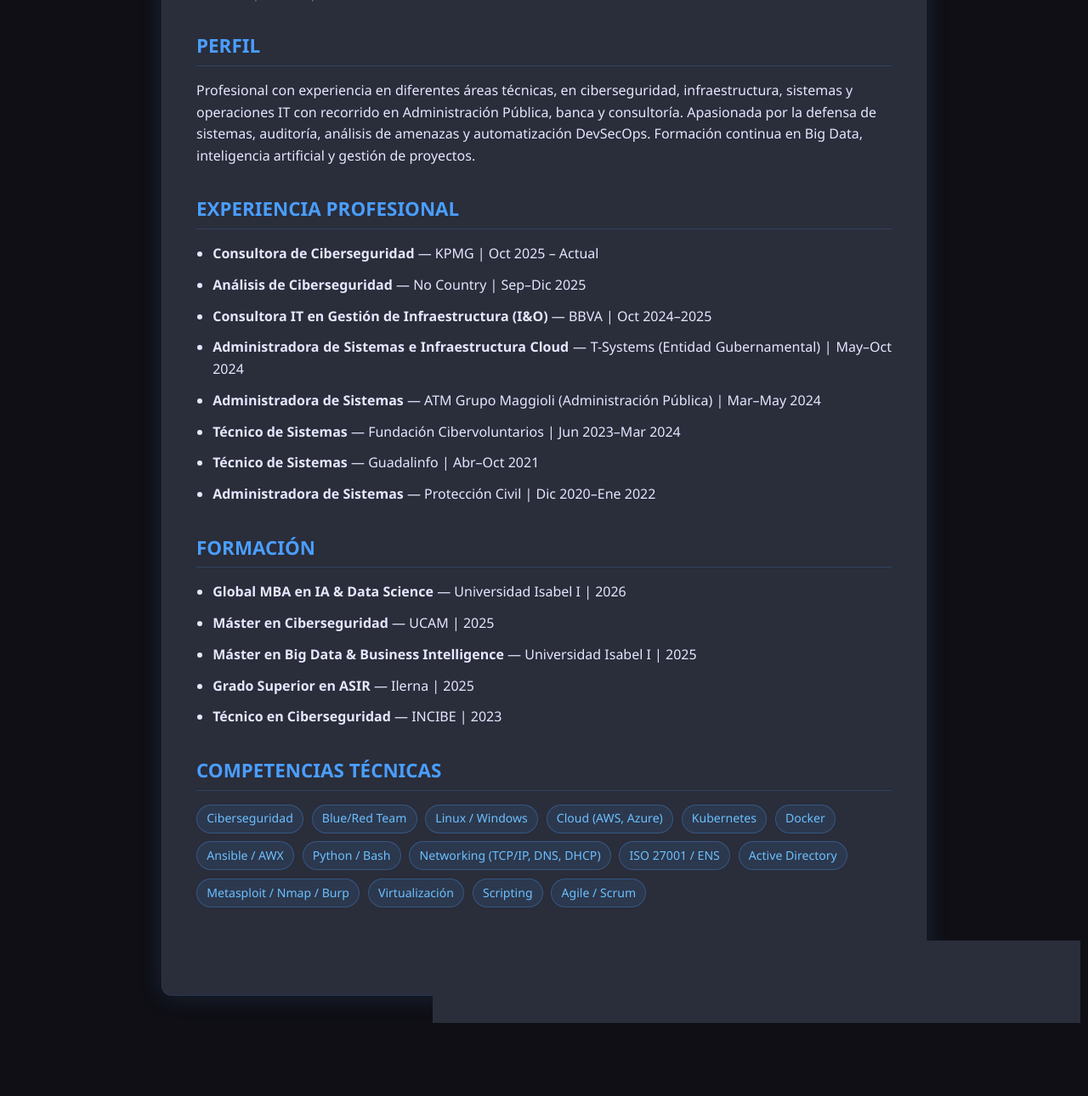
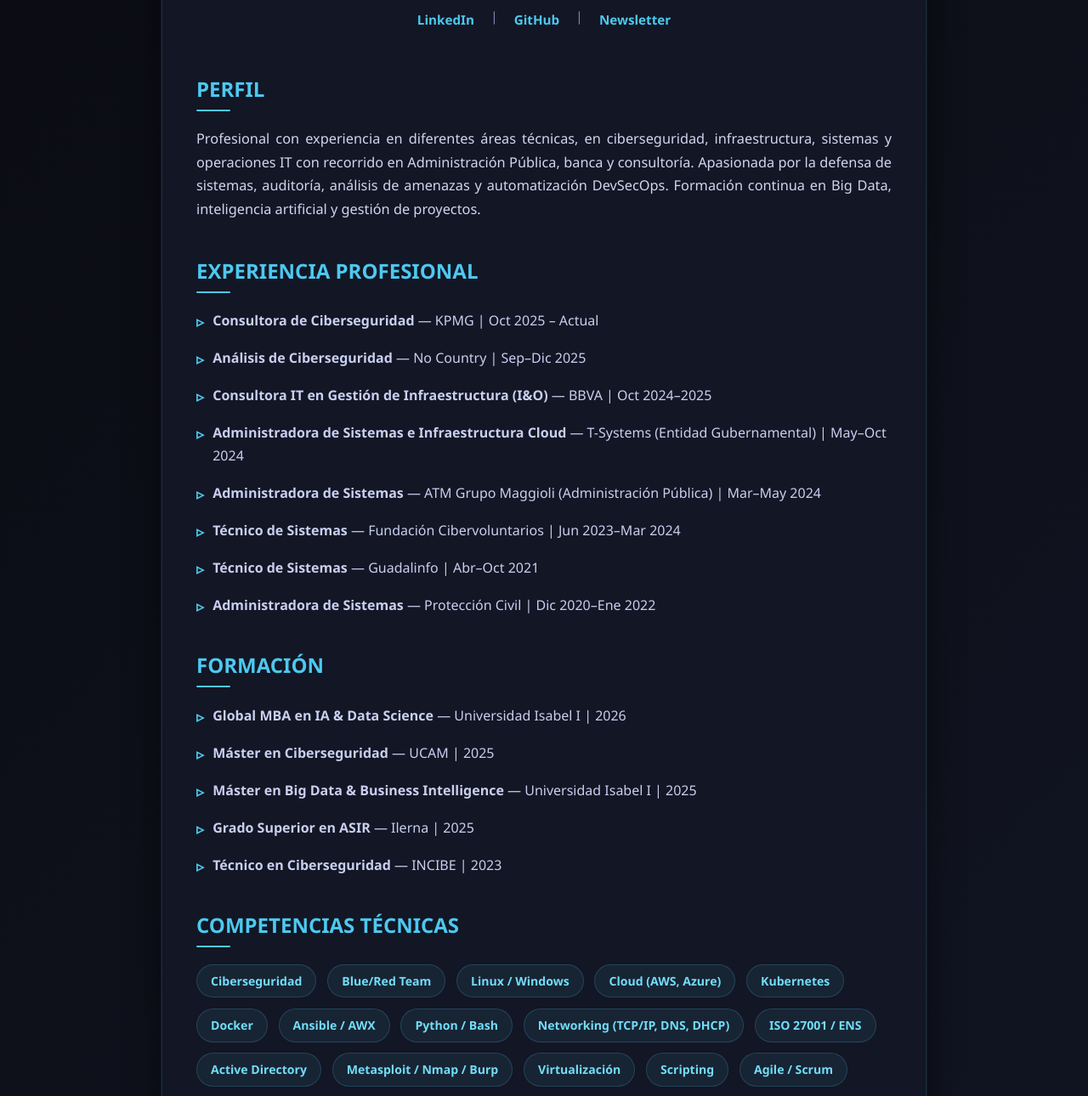
Before and after one commit to iceYami/cv, a plain HTML site: page index.html in a window 1280 px wide. Shown: the part 164-1454 px from the top of the page at 85% size. Before the commit the page ends 1368 px from the top, so only its background shows below. Drawn offline with Linux system fonts and the light colour scheme.

Commit message:
Update style.css

```diff
--- a/style.css
+++ b/style.css
@@ -1,10 +1,12 @@
 :root {
-  --bg: #0f0f15;
-  --fg: #e6e6ff;
-  --accent: #4a9eff;
-  --mid: #2a2d3a;
-  --highlight: #6cc0ff;
-  --muted: #7a7fa0;
+  --bg: #0b0c13;
+  --card-bg: #131624;
+  --fg: #e0e5ff;
+  --accent: #4cc9f0;
+  --accent-dark: #3a99c4;
+  --highlight: #72ddf7;
+  --muted: #7e8bb5;
+  --border: rgba(76, 201, 240, 0.12);
 }
 
 * {
@@ -14,98 +16,194 @@
 }
 
 body {
-  background: var(--bg);
+  background: linear-gradient(135deg, var(--bg), #111422);
   color: var(--fg);
-  font-family: 'Segoe UI', system-ui, sans-serif;
-  line-height: 1.6;
+  font-family: 'Segoe UI', 'Helvetica Neue', system-ui, sans-serif;
+  line-height: 1.65;
   padding: 2rem 1rem;
+  min-height: 100vh;
 }
 
 .container {
   max-width: 900px;
   margin: 0 auto;
-  background: var(--mid);
-  padding: 2.5rem;
-  border-radius: 12px;
-  box-shadow: 0 0 30px rgba(74, 158, 255, 0.15);
-  border: 1px solid rgba(74, 158, 255, 0.1);
+  background: var(--card-bg);
+  padding: 3rem 2.5rem;
+  border-radius: 18px;
+  box-shadow: 0 10px 40px rgba(0, 0, 0, 0.5), 0 0 0 1px var(--border);
+  border: 1px solid var(--border);
+  backdrop-filter: blur(8px);
+  transition: transform 0.3s ease;
+}
+
+.container:hover {
+  transform: translateY(-2px);
+}
+
+header {
+  text-align: center;
+  margin-bottom: 2.8rem;
 }
 
 header h1 {
-  font-size: 2.4rem;
-  margin-bottom: 0.5rem;
-  color: var(--highlight);
+  font-size: 2.8rem;
+  font-weight: 800;
+  background: linear-gradient(to right, var(--accent), var(--highlight));
+  -webkit-background-clip: text;
+  background-clip: text;
+  color: transparent;
   letter-spacing: -0.5px;
+  margin-bottom: 0.6rem;
+  text-shadow: 0 2px 6px rgba(76, 201, 240, 0.15);
 }
 
-.contact, .badges {
-  margin: 0.6rem 0;
+.badges {
+  margin-top: 1rem;
   color: var(--muted);
   font-size: 0.95rem;
+  display: flex;
+  justify-content: center;
+  gap: 1.2rem;
+  flex-wrap: wrap;
 }
 
-.contact a, .badges a {
+.badges a {
   color: var(--accent);
   text-decoration: none;
+  font-weight: 600;
+  position: relative;
+  padding: 0.25rem 0;
+  transition: color 0.25s ease;
 }
 
-.contact a:hover, .badges a:hover {
-  text-decoration: underline;
+.badges a::after {
+  content: '';
+  position: absolute;
+  bottom: 0;
+  left: 0;
+  width: 0;
+  height: 1px;
+  background: var(--accent);
+  transition: width 0.3s ease;
+}
+
+.badges a:hover {
+  color: var(--highlight);
+}
+
+.badges a:hover::after {
+  width: 100%;
 }
 
 section {
-  margin: 2rem 0;
+  margin: 2.4rem 0;
 }
 
 h2 {
+  font-size: 1.5rem;
+  font-weight: 700;
   color: var(--accent);
-  margin-bottom: 1rem;
-  font-size: 1.4rem;
-  border-bottom: 1px solid rgba(74, 158, 255, 0.2);
-  padding-bottom: 0.3rem;
+  margin-bottom: 1.2rem;
+  position: relative;
+  padding-bottom: 0.4rem;
+}
+
+h2::after {
+  content: '';
+  position: absolute;
+  bottom: 0;
+  left: 0;
+  width: 40px;
+  height: 2px;
+  background: var(--accent);
+  border-radius: 2px;
+}
+
+.profile p {
+  text-align: justify;
+  font-size: 1.02rem;
+  color: #d0d6f0;
+  line-height: 1.7;
 }
 
 ul {
-  padding-left: 1.2rem;
+  list-style: none;
+  padding-left: 0;
 }
 
-li {
-  margin-bottom: 0.7rem;
-  text-align: justify;
+ul li {
+  margin-bottom: 1.1rem;
+  padding-left: 1.2rem;
+  position: relative;
+  font-size: 1rem;
+  color: #c8cff0;
+}
+
+ul li::before {
+  content: '▹';
+  position: absolute;
+  left: 0;
+  color: var(--accent);
+  font-weight: bold;
+  font-size: 1.1rem;
 }
 
 .tags {
   display: flex;
   flex-wrap: wrap;
-  gap: 0.6rem;
+  gap: 0.8rem;
+  margin-top: 0.6rem;
 }
 
 .tags span {
-  background: rgba(74, 158, 255, 0.1);
-  padding: 0.3rem 0.7rem;
-  border-radius: 20px;
+  background: rgba(76, 201, 240, 0.08);
+  color: var(--highlight);
+  padding: 0.45rem 1rem;
+  border-radius: 30px;
   font-size: 0.88rem;
-  color: var(--highlight);
-  border: 1px solid rgba(74, 158, 255, 0.3);
+  font-weight: 600;
+  border: 1px solid rgba(76, 201, 240, 0.2);
+  transition: all 0.25s ease;
+}
+
+.tags span:hover {
+  background: rgba(76, 201, 240, 0.15);
+  transform: translateY(-1px);
+  box-shadow: 0 2px 6px rgba(76, 201, 240, 0.1);
 }
 
 footer {
-  margin-top: 2.5rem;
+  margin-top: 3rem;
   text-align: center;
   color: var(--muted);
-  font-size: 0.9rem;
+  font-size: 0.92rem;
+  padding-top: 1.5rem;
+  border-top: 1px solid var(--border);
 }
 
 footer a {
   color: var(--accent);
   text-decoration: none;
+  font-weight: 600;
 }
 
-@media (max-width: 600px) {
+footer a:hover {
+  color: var(--highlight);
+}
+
+/* Responsive */
+@media (max-width: 650px) {
   .container {
-    padding: 1.5rem;
+    padding: 2rem 1.5rem;
   }
   header h1 {
-    font-size: 1.9rem;
+    font-size: 2.2rem;
+  }
+  h2 {
+    font-size: 1.35rem;
+  }
+  .badges {
+    gap: 0.8rem;
+    font-size: 0.9rem;
   }
 }
```
